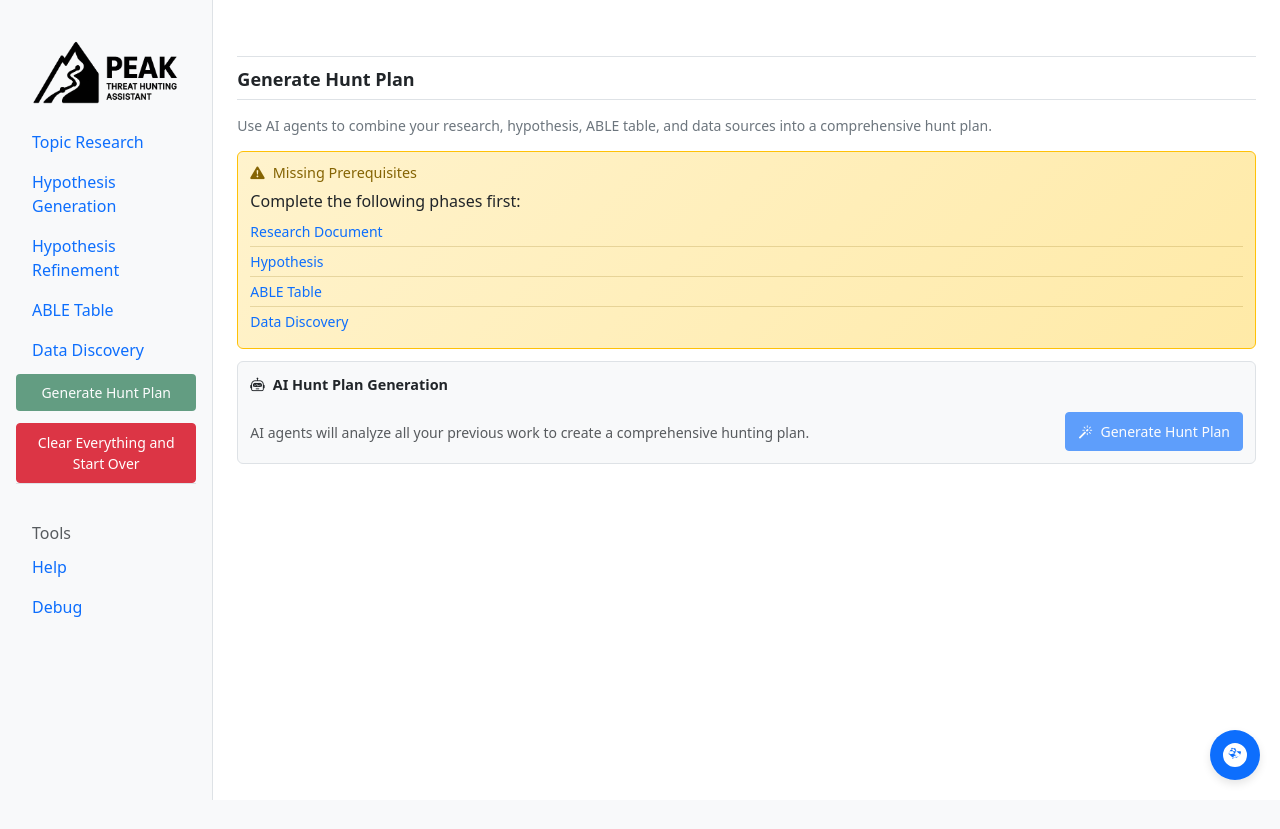
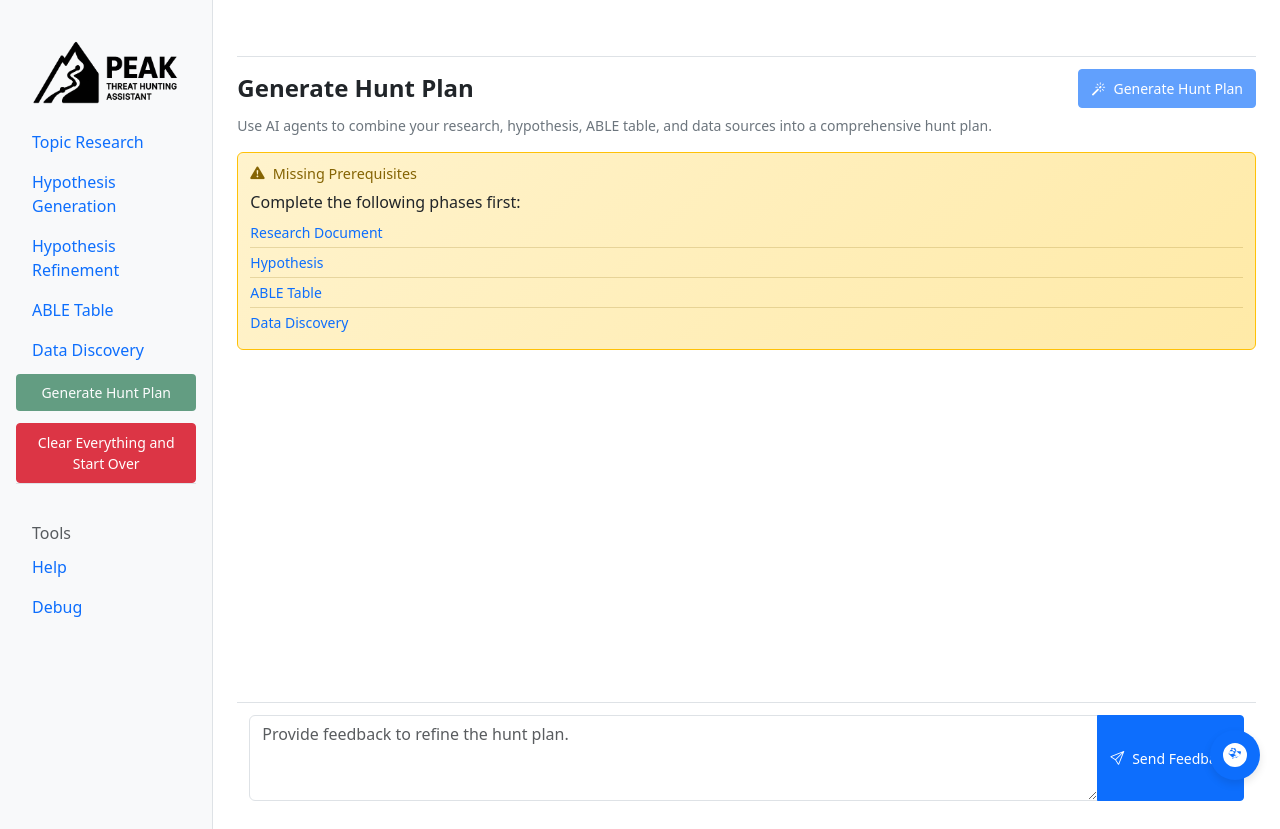
Before and after one commit to cisco-foundation-ai/PEAK-Assistant, a Flask app: page /hunt-planning in a window 1280 px wide. Before the commit the page ends 800 px from the top, so only its background shows below. Run offline with Flask 3, Linux system fonts and the light colour scheme; some libraries are stand-ins or nearby versions.

Commit message:
Hunt planner UI now has user feedback support.

```diff
--- a/UI/app.py
+++ b/UI/app.py
@@ -584,6 +584,8 @@ async def hunt_plan():
     data = request.json or {}
     retry_count = int(data.get('retry_count', 3))
     verbose_mode = data.get('verbose_mode', False)
+    feedback = data.get('feedback', '')
+    current_hunt_plan = data.get('current_hunt_plan', '')
 
     # Get required data from the request body, falling back to session
     research_document = data.get('report_md') or session.get('report_md', '')
@@ -591,6 +593,23 @@ async def hunt_plan():
     able_info = data.get('able_table_md') or session.get('able_table_md', '')
     data_discovery = data.get('data_sources_md') or session.get('data_sources_md', '')
     local_context = session.get('local-context', '')
+
+    # Get conversation history or initialize if this is the first call
+    previous_messages = session.get('hunt_plan_messages', [])
+    # If there's feedback, add messages for the feedback loop
+    if feedback and current_hunt_plan:
+        previous_messages = [
+            TextMessage(content=f"The current plan draft is: {current_hunt_plan}\n", source="user"),
+            TextMessage(content=f"User feedback: {feedback}\n", source="user")
+        ]
+
+    # Convert previous_messages to TextMessage objects if they're stored as dictionaries
+    textmessage_list = []
+    for msg in previous_messages:
+        if isinstance(msg, dict) and 'content' in msg and 'source' in msg:
+            textmessage_list.append(TextMessage(content=msg['content'], source=msg['source']))
+        elif hasattr(msg, 'content') and hasattr(msg, 'source'):
+            textmessage_list.append(msg)
 
     # Check prerequisites
     missing_items = []
@@ -619,7 +638,8 @@ async def hunt_plan():
             data_discovery=data_discovery,
             local_context=local_context,
             verbose=verbose_mode,
-            max_retries=retry_count
+            max_retries=retry_count,
+            previous_run=textmessage_list
         )
 
         # Extract the final message from the "hunt_planner" agent
@@ -635,8 +655,22 @@ async def hunt_plan():
             else:
                 hunt_plan = str(result)
 
+        # Convert result messages to serializable format
+        result_messages = []
+        if hasattr(result, 'messages'):
+            for msg in result.messages:
+                if hasattr(msg, 'content') and hasattr(msg, 'source'):
+                    result_messages.append({'content': msg.content, 'source': msg.source})
+
         # Store in session
         session['hunt_plan'] = hunt_plan
+        # Store serialized messages (dictionaries) in the session
+        serialized_messages = []
+        for msg in textmessage_list:
+            if hasattr(msg, 'content') and hasattr(msg, 'source'):
+                serialized_messages.append({'content': msg.content, 'source': msg.source})
+
+        session['hunt_plan_messages'] = serialized_messages + result_messages
         return jsonify({
             'success': True,
             'hunt_plan': hunt_plan
--- a/UI/templates/hunt_planning.html
+++ b/UI/templates/hunt_planning.html
@@ -11,12 +11,61 @@
 {% endblock %}
 
 {% block content %}
+<style>
+    /* Custom styles for Hunt Planning page */
+    .phase-container {
+        display: flex;
+        flex-direction: column;
+        height: calc(100vh - 56px); /* Full height minus navbar */
+        overflow: hidden;
+    }
+
+    .hunt-top-section {
+        padding-bottom: 0.5rem;
+        flex-shrink: 0;
+    }
+
+    .plan-container {
+        flex: 1;
+        overflow-y: auto;
+        padding: 0.5rem;
+    }
+
+    .feedback-container-fixed {
+        position: sticky;
+        bottom: 0;
+        background-color: var(--bs-body-bg);
+        border-top: 1px solid var(--bs-border-color);
+        padding: 0.75rem;
+        z-index: 1000;
+    }
+
+    /* More compact elements */
+    .compact-header {
+        display: flex;
+        justify-content: space-between;
+        align-items: center;
+        margin-bottom: 0.5rem;
+    }
+
+    .compact-header h1 {
+        font-size: 1.5rem;
+        margin-bottom: 0;
+    }
+</style>
 <div class="phase-container">
+    <!-- Top Section (Header, description, hypothesis) -->
+    <div class="hunt-top-section">
         <!-- Compact Phase Header -->
-    <div class="phase-header">
+        <div class="compact-header">
             <h1 class="phase-title">Generate Hunt Plan</h1>
-        <div id="plan-actions-container" style="display: none;">
+            <div class="d-flex gap-2">
+                <div id="plan-actions-container">
                     <!-- Download button will be inserted here by script -->
+                </div>
+                <button id="generate-btn" class="btn btn-primary">
+                    <i class="bi bi-magic me-2"></i>Generate Hunt Plan
+                </button>
             </div>
         </div>
 
@@ -32,37 +81,38 @@
         <ul id="missing-items-list" class="prerequisite-list"></ul>
     </div>
 
-    <!-- Current Hypothesis Display -->
+    <!-- Current Hypothesis Display - More Compact Version -->
     <div id="current-hypo-container" style="display: none;" class="mb-3">
         <div class="content-preview-card">
-            <div class="content-preview-header">
-                <h5><i class="bi bi-lightbulb me-2"></i>Current Hypothesis</h5>
-                <small class="text-muted">The hunt plan will be generated based on this hypothesis</small>
+            <div class="content-preview-header d-flex justify-content-between align-items-center">
+                <h5 class="m-0"><i class="bi bi-lightbulb me-2"></i>Current Hypothesis</h5>
             </div>
             <div id="current-hypo-content" class="content-preview-body" data-raw-markdown=""></div>
         </div>
     </div>
 
-    <!-- Generate Hunt Plan Section -->
-    <div class="action-section mb-4">
-        <div class="action-section-title mb-3">
-            <i class="bi bi-robot me-2"></i>AI Hunt Plan Generation
+    </div><!-- End of hunt-top-section -->
+
+    <!-- Content Display - Takes up most of the page -->
+    <div id="plan-container" class="plan-container">
+        <div id="plan-content-wrapper" style="display: none;">
+            <div class="content-card m-2">
+                <div id="plan-content" data-raw-markdown="">
+                    <div id="plan-placeholder" class="text-muted fst-italic p-3">
+                        The generated hunt plan will appear here. Click "Generate Hunt Plan" to begin.
                     </div>
-
-        <div class="d-flex justify-content-between align-items-center">
-            <div>
-                <small class="text-muted">AI agents will analyze all your previous work to create a comprehensive hunting plan.</small>
                 </div>
-            <button id="generate-btn" class="btn btn-primary">
-                <i class="bi bi-magic me-2"></i>Generate Hunt Plan
-            </button>
+            </div>
         </div>
     </div>
 
-    <!-- Content Display - Takes up most of the page -->
-    <div id="plan-container" style="display: none;">
-        <div class="content-card">
-            <div id="plan-content" data-raw-markdown=""></div>
+    <!-- Feedback Input Area - Always visible at the bottom -->
+    <div id="feedback-container" class="feedback-container-fixed">
+        <div class="input-group">
+            <textarea id="feedback-input" class="form-control" rows="3" placeholder="Provide feedback to refine the hunt plan."></textarea>
+            <button id="send-feedback-btn" class="btn btn-primary">
+                <i class="bi bi-send me-2"></i>Send Feedback
+            </button>
         </div>
     </div>
 </div>
@@ -85,6 +135,7 @@ class HuntPlanManager {
 
     setupEventListeners() {
         document.getElementById('generate-btn').addEventListener('click', () => this.handleGenerate());
+        document.getElementById('send-feedback-btn').addEventListener('click', () => this.handleFeedback());
     }
 
     async initializePage() {
@@ -155,7 +206,59 @@ class HuntPlanManager {
         sessionStorage.setItem(this.sessionStorageKey, markdown);
         DownloadManager.setupDownloadButton('plan-content', 'hunt_plan', 'plan-actions-container');
         this.downloadContainer.style.display = 'flex';
-        document.getElementById('plan-container').style.display = 'block';
+        document.getElementById('plan-content-wrapper').style.display = 'block';
+
+        // Hide the placeholder text if there is markdown content
+        const placeholder = document.getElementById('plan-placeholder');
+        if (placeholder && markdown) {
+            placeholder.style.display = 'none';
+        }
+    }
+
+    async handleFeedback() {
+        const feedbackInput = document.getElementById('feedback-input');
+        const feedback = feedbackInput.value.trim();
+
+        if (!feedback) {
+            UIFeedback.show('error', 'Please enter feedback before submitting.');
+            return;
+        }
+
+        const currentPlan = sessionStorage.getItem(this.sessionStorageKey);
+        if (!currentPlan) {
+            UIFeedback.show('error', 'No existing hunt plan found to refine.');
+            return;
+        }
+
+        const requestBody = {
+            report_md: sessionStorage.getItem('report_md'),
+            hypothesis: sessionStorage.getItem('refined_hypothesis') || sessionStorage.getItem('hypothesis'),
+            able_table_md: sessionStorage.getItem('able_table_md'),
+            data_sources_md: sessionStorage.getItem('data_sources_md'),
+            feedback: feedback,
+            current_hunt_plan: currentPlan
+        };
+
+        UIFeedback.show('loading', 'AI agents are refining your hunt plan based on feedback... (this may take several minutes)');
+        try {
+            const response = await fetch(this.apiEndpoint, {
+                method: 'POST',
+                headers: { 'Content-Type': 'application/json' },
+                body: JSON.stringify(requestBody)
+            });
+            const data = await response.json();
+
+            if (data.success) {
+                this.updateContent(data.hunt_plan);
+                feedbackInput.value = ''; // Clear the feedback input
+            } else {
+                throw new Error(data.error || 'Failed to refine hunt plan');
+            }
+        } catch (error) {
+            UIFeedback.show('error', 'Error refining plan: ' + error.message);
+        } finally {
+            UIFeedback.hideLoading();
+        }
     }
 
     async handleGenerate() {
```
Lines whose indentation alone changed are shown as unchanged.
